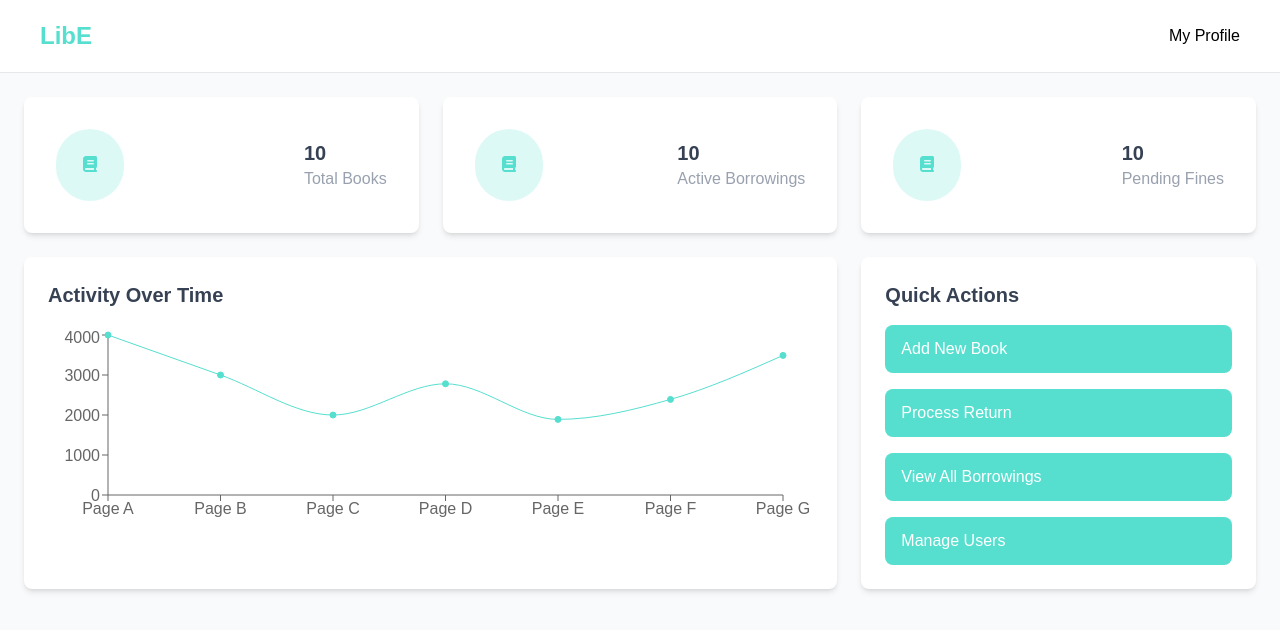
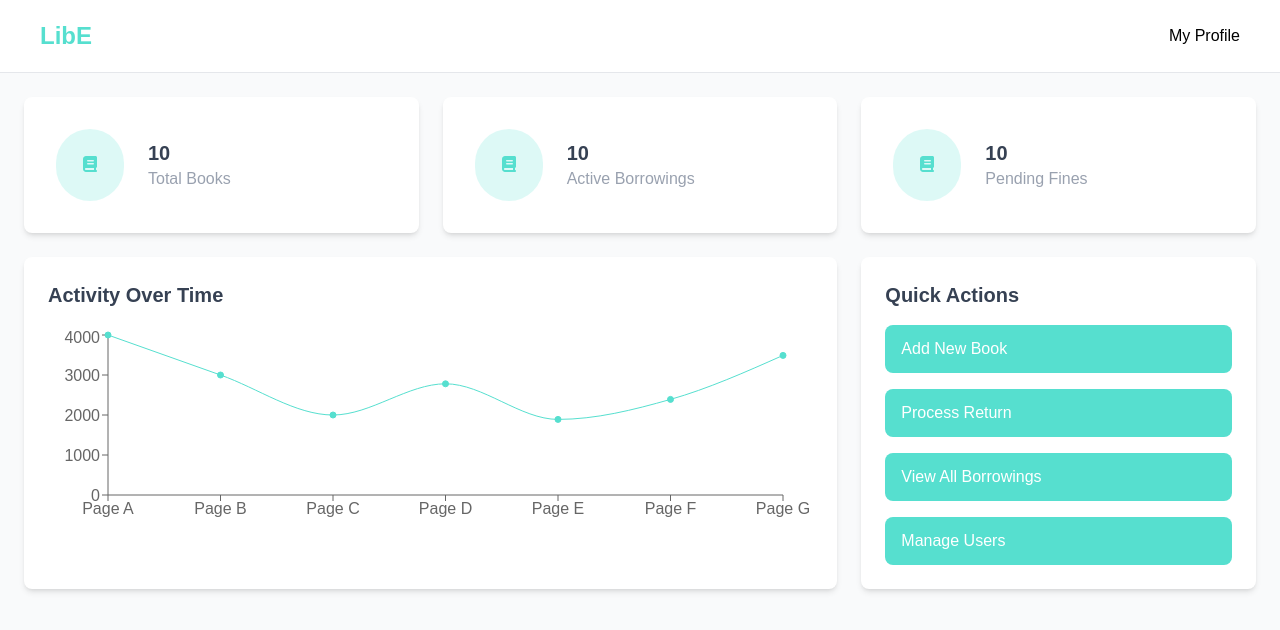
Before and after one commit to MrMafu/web_libe, a Next.js app: page / in a window 1280 px wide. Shown: the top 630 px of the page. Built offline with nearby package versions, Linux system fonts and the light colour scheme.

Commit message:
update section card position

```diff
--- a/src/components/status-card.tsx
+++ b/src/components/status-card.tsx
@@ -11,7 +11,7 @@ interface Prop {
 
 export default function StatusCard({name, value, icon}: Prop) {
     return (
-        <div className="flex items-center justify-between p-8 rounded-lg bg-white gap-8 shadow-md">
+        <div className="flex items-center p-8 rounded-lg bg-white gap-6 shadow-md">
             <div className="p-6 rounded-full bg-[var(--main-theme)]/20">
                 <FontAwesomeIcon icon={icon} className="text-[var(--main-theme)]" />
             </div>
```
